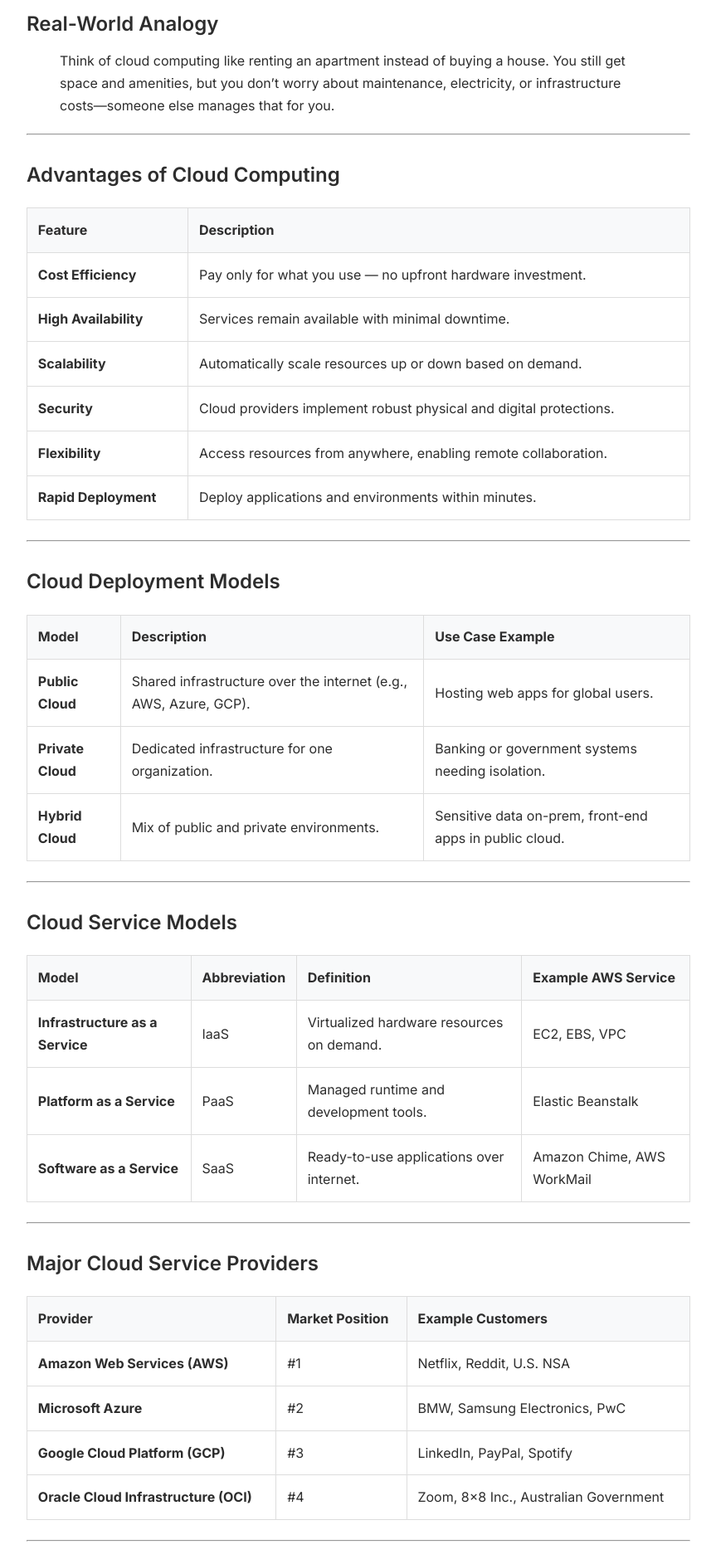
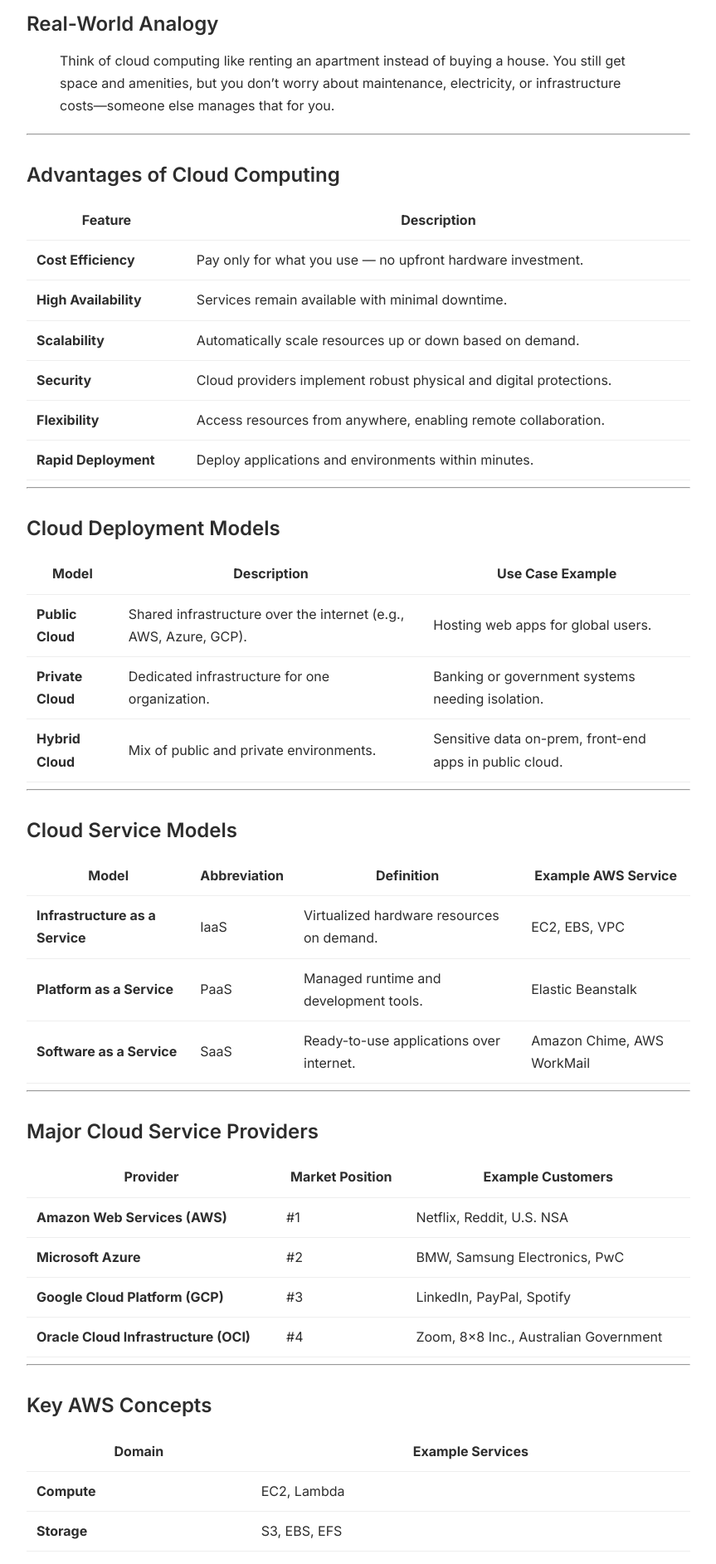
Before and after one commit to asiandevs/aws-zero-to-architect-blog, a Jekyll site: the page built from _posts/2025-10-28-module1-introduction-to-cloud-computing.md, in a window 1280 px wide. Shown: the part 855-2740 px from the top of the page at 83% size, without its empty margins (208-1071 px from the left). Built offline with Jekyll 4.4.1, drawn with Linux system fonts in a browser that asks for light colours.

Commit message:
Update custom.css

```diff
--- a/assets/css/custom.css
+++ b/assets/css/custom.css
@@ -46,15 +46,20 @@ pre {
 table {
   width: 100%;
   border-collapse: collapse;
-  margin: 1.5rem 0;
 }
 th, td {
-  border: 1px solid #ddd;
-  padding: 0.8rem;
-  text-align: left;
+  padding: 10px 12px;
+  border-bottom: 1px solid #eee;
 }
-th {
-  background-color: #f8f9fa;
+tr:hover td {
+  background-color: #f9f9f9;
+}
+a {
+  color: #0366d6;
+  text-decoration: none;
+}
+a:hover {
+  text-decoration: underline;
 }
 
 @media (prefers-color-scheme: dark) {
```
